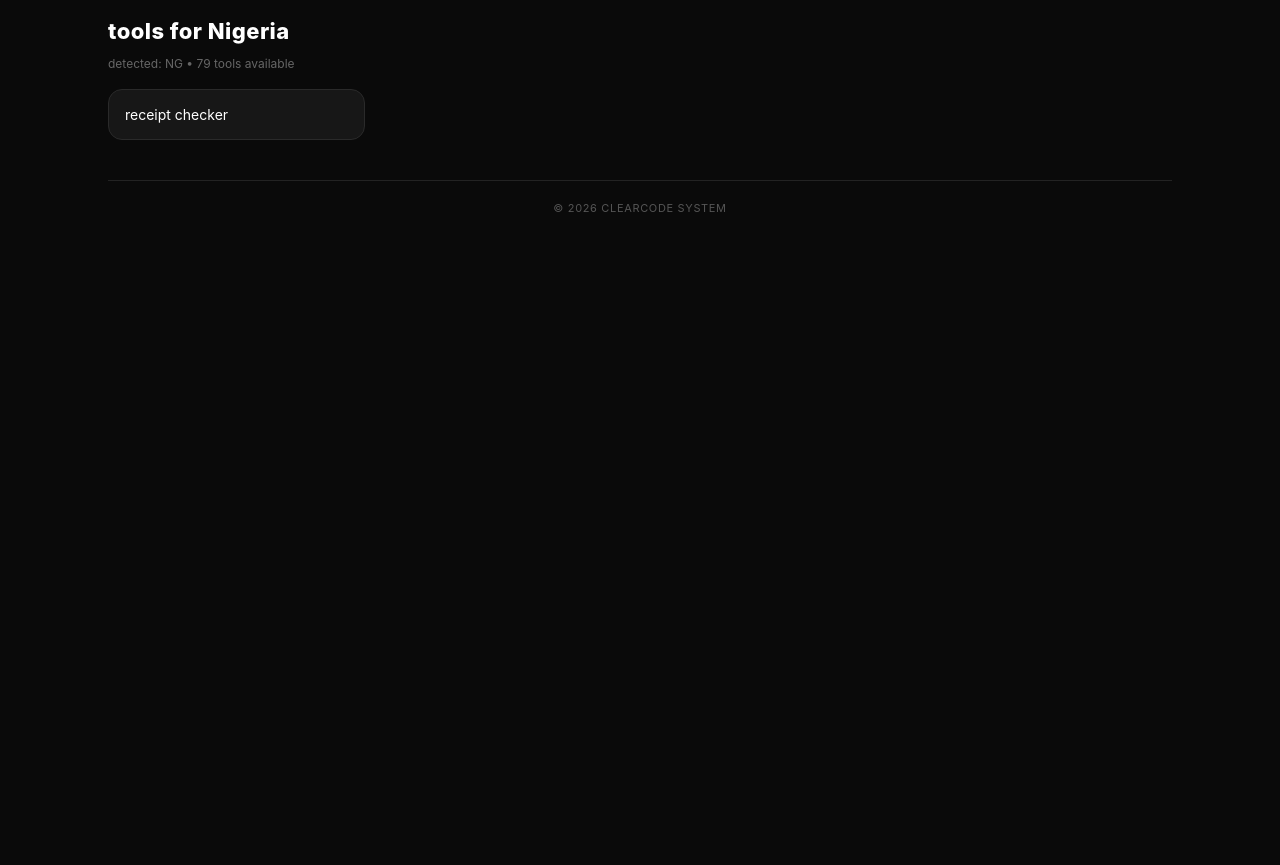
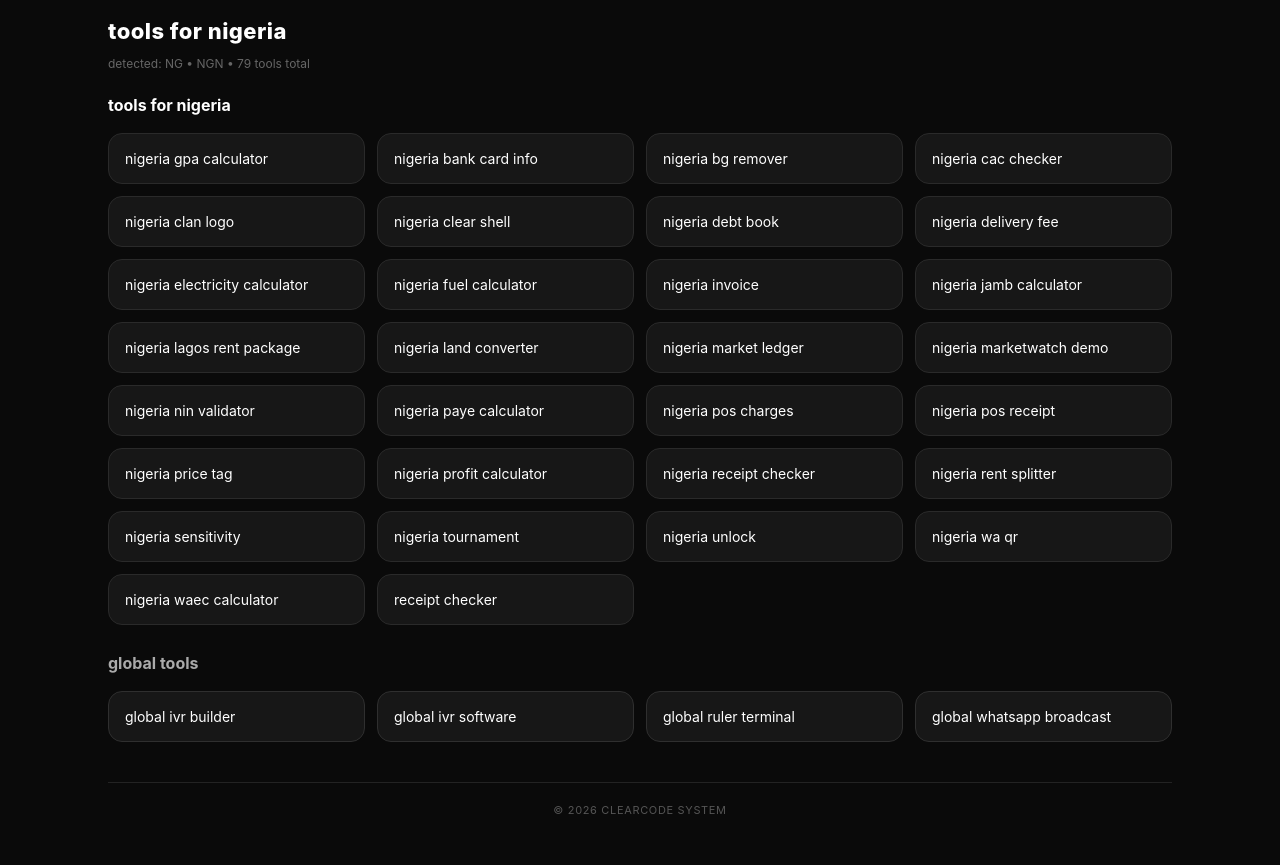
Before and after one commit to Topshugar/Clearcodesystem, a Flask app: page / in a window 1280 px wide. Shown: the part 68-933 px from the top of the page. Before the commit the page ends 280 px from the top, so only its background shows below. Run offline with Flask 3, Linux system fonts and the light colour scheme; some libraries are stand-ins or nearby versions.

Commit message:
Update index.html

```diff
--- a/templates/index.html
+++ b/templates/index.html
@@ -1,19 +1,70 @@
 {% extends "base.html" %}
 {% block content %}
-<div class="h">tools for {{ country_name }}</div>
-<div style="color:#666;font-size:12px;margin-bottom:14px">detected: {{ detected_country }} • {{ total_tools }} tools available</div>
+<div class="h">tools for {{ title_country|lower }}</div>
+<div style="color:#666;font-size:12px;margin-bottom:18px">detected: {{ detected_country }} • {{ country_code }} • {{ total_tools }} tools total</div>
 
-<div class="grid">
-<a href="/receipt" class="card">
-<span>receipt checker</span>
-</a>
+{% if is_gulf %}
+  {% if grouped.gulf %}
+  <div style="margin-top:24px">
+    <div style="font-weight:700;font-size:16px;margin-bottom:10px">tools for gulf (gcc)</div>
+    <div class="grid">
+      {% for tool in grouped.gulf %}
+      <a href="/tools/{{ tool }}" class="card"><span>{{ display_names.get(tool, tool.replace("_", " ").lower()) }}</span></a>
+      {% endfor %}
+    </div>
+  </div>
+  {% endif %}
+  {% if grouped.country_specific %}
+  <div style="margin-top:24px">
+    <div style="font-weight:700;font-size:16px;margin-bottom:10px">tools for {{ country_name|lower }}</div>
+    <div class="grid">
+      {% for tool in grouped.country_specific %}
+      <a href="/tools/{{ tool }}" class="card"><span>{{ display_names.get(tool, tool.replace("_", " ").lower()) }}</span></a>
+      {% endfor %}
+    </div>
+  </div>
+  {% endif %}
+{% else %}
+  {% if grouped.nigeria %}
+  <div style="margin-top:24px">
+    <div style="font-weight:700;font-size:16px;margin-bottom:10px">tools for nigeria</div>
+    <div class="grid">
+      {% for tool in grouped.nigeria %}
+      <a href="/tools/{{ tool }}" class="card"><span>{{ display_names.get(tool, tool.replace("_", " ").lower()) }}</span></a>
+      {% endfor %}
+    </div>
+  </div>
+  {% endif %}
+  {% if grouped.usa %}
+  <div style="margin-top:24px">
+    <div style="font-weight:700;font-size:16px;margin-bottom:10px">tools for usa</div>
+    <div class="grid">
+      {% for tool in grouped.usa %}
+      <a href="/tools/{{ tool }}" class="card"><span>{{ display_names.get(tool, tool.replace("_", " ").lower()) }}</span></a>
+      {% endfor %}
+    </div>
+  </div>
+  {% endif %}
+  {% if grouped.uk %}
+  <div style="margin-top:24px">
+    <div style="font-weight:700;font-size:16px;margin-bottom:10px">tools for uk</div>
+    <div class="grid">
+      {% for tool in grouped.uk %}
+      <a href="/tools/{{ tool }}" class="card"><span>{{ display_names.get(tool, tool.replace("_", " ").lower()) }}</span></a>
+      {% endfor %}
+    </div>
+  </div>
+  {% endif %}
+{% endif %}
 
-{% for tool in tools %}
-{% if tool!= 'receipt_checker' %}
-<a href="/tools/{{ tool }}" class="card">
-<span>{{ display_names.get(tool, tool.replace("_", " ").lower()) }}</span>
-</a>
+{% if grouped.global %}
+<div style="margin-top:28px">
+  <div style="font-weight:700;font-size:16px;margin-bottom:10px;color:#aaa">global tools</div>
+  <div class="grid">
+    {% for tool in grouped.global %}
+    <a href="/tools/{{ tool }}" class="card" style="border-color:#2f2f2f"><span>{{ display_names.get(tool, tool.replace("_", " ").lower()) }}</span></a>
+    {% endfor %}
+  </div>
+</div>
 {% endif %}
-{% endfor %}
-</div>
 {% endblock %}
```
